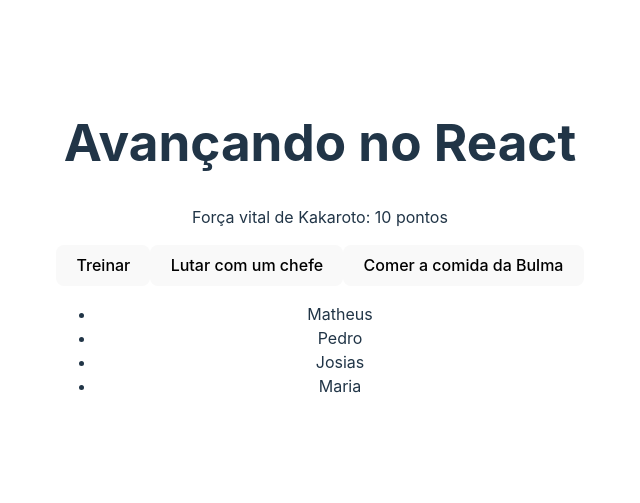
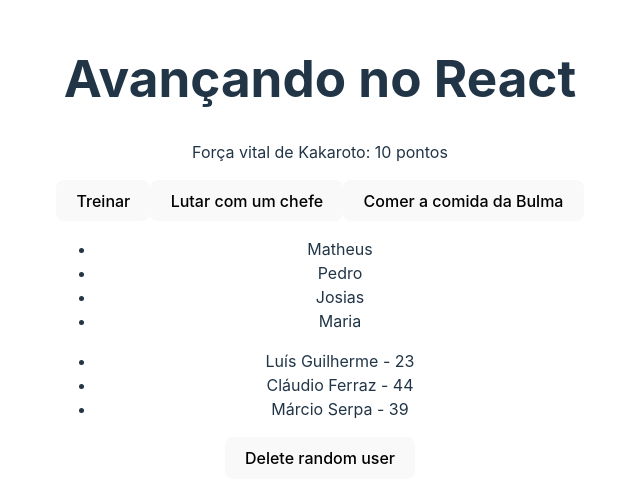
Before and after one commit to Guilherme2077/cursoDeReact, a React (Vite) app in the folder 03_AVANCANDO_EM_REACT/avancando/: page / in a window 1280 px wide. Shown: the part 153-656 px from the top of the page, without its empty margins (320-960 px from the left). Built offline with nearby package versions, Linux system fonts and the light colour scheme.

Commit message:
Listas da forma mais indicada
Fiz uma modificação na forma como listas são feitas, buscando pelo ID, como normalmente é cobrado em bancos de dados

```diff
--- a/03_AVANCANDO_EM_REACT/avancando/src/components/ListRender.jsx
+++ b/03_AVANCANDO_EM_REACT/avancando/src/components/ListRender.jsx
@@ -4,6 +4,20 @@ const ListRender = () => {
 
     const [lista] = useState(["Matheus", "Pedro", "Josias", "Maria"])
     // Quando tem um [] significa que aí será uma lista
+
+    const [users, setUsers] = useState([
+      {id: 1, name: "Luís Guilherme", age: 23},
+      {id: 2, name: "Cláudio Ferraz", age: 44},
+      {id: 3, name: "Márcio Serpa", age: 39}
+    ])
+
+    const deleteRandom = () => {
+      const randomNumber = Math.floor(Math.random() * 4)
+
+      setUsers((prevUsers) => {
+        return prevUsers.filter((user) => randomNumber !== user.id)
+      })
+    }
 
   return (
     <div>
@@ -13,6 +27,17 @@ const ListRender = () => {
                 // Aqui há uma captação dos elementos da lista gerada como variável
             ))}
         </ul>
+
+        {/* O mais indicado, porém, é fazer de outra forma, em que há IDs, assim: */}
+        <ul>
+          {users.map((user) => (
+            <li key={user.id}>
+              {user.name} - {user.age}
+            </li>
+          ))}
+        </ul>
+        {/* Aqui, vale a pena lembrar de Banco de Dados, em que o atributo chave (chave única), nesse caso, será o ID. Mas aqui estamos exibindo apenas o nome e a idade, apenas. */}
+        <button onClick={deleteRandom}>Delete random user</button>
     </div>
   )
 }
```
